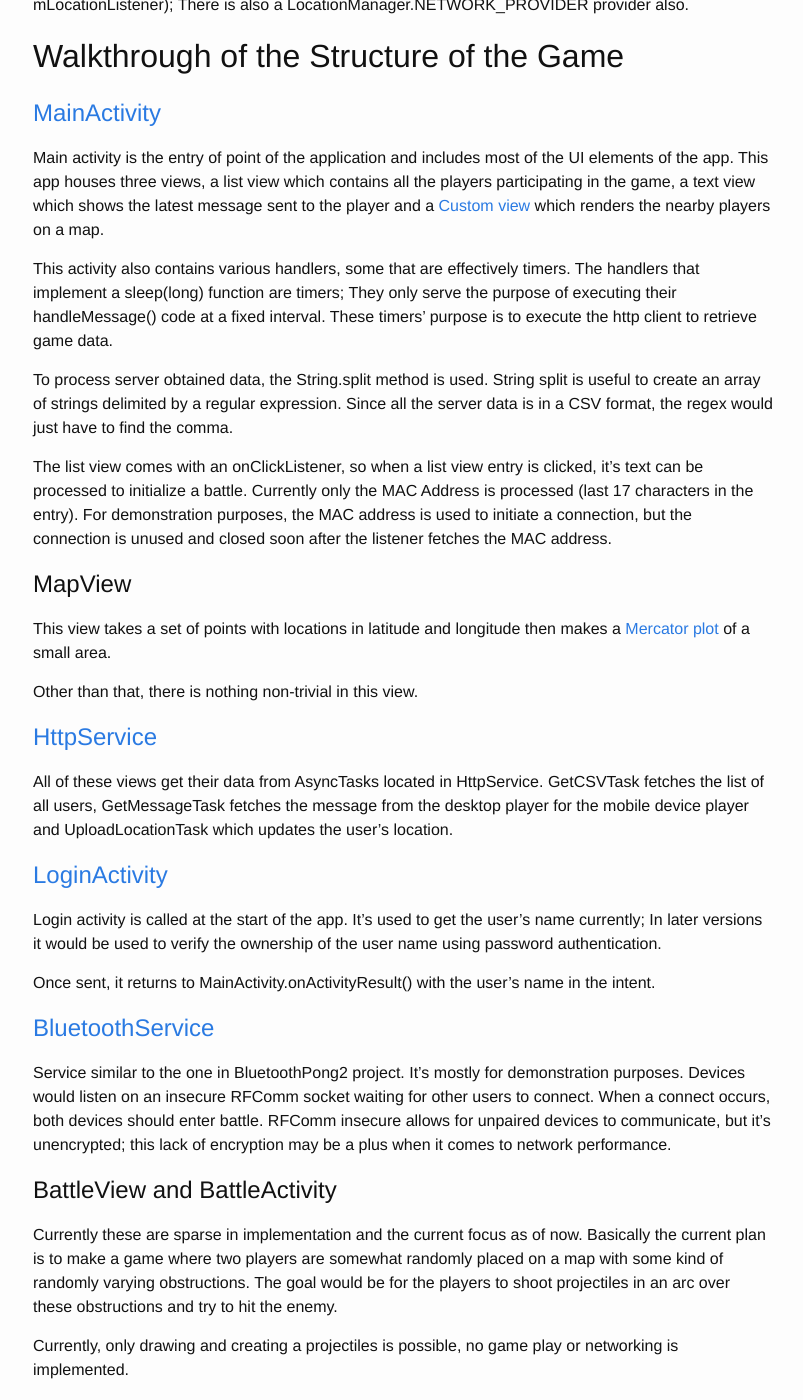
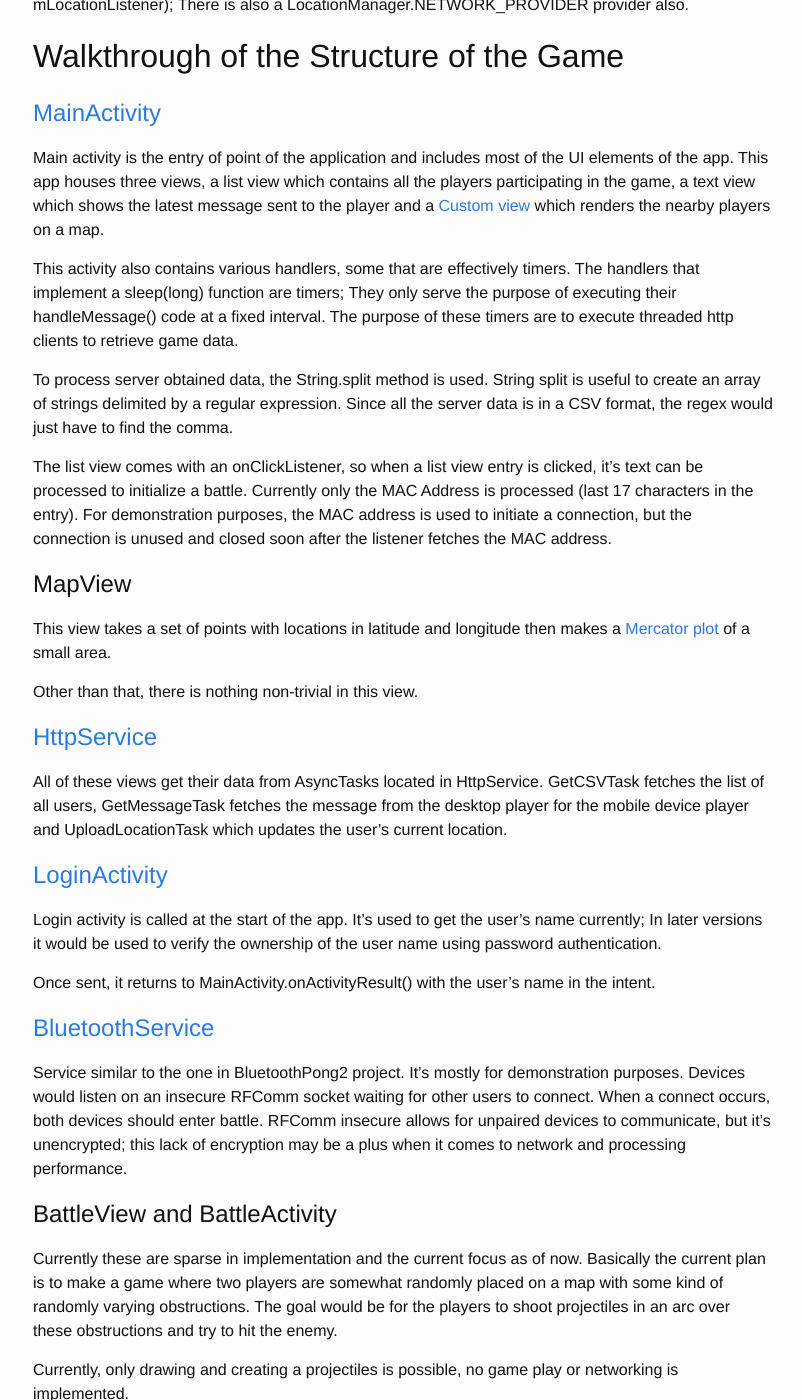
Before and after one commit to adedomin/CSC311-game-design, a Jekyll site: the page built from _posts/2015-04-17-Final Project - Walkthrough.md, in a window 1280 px wide and 1400 px high, scrolled down 1056 px. Shown: the whole window, without its empty margins (237-1040 px from the left). Built offline with Jekyll 4.4.1, drawn with Linux system fonts in a browser that asks for light colours; some of the changed text lies outside the part shown.

Commit message:
updated post

```diff
--- a/_posts/2015-04-17-Final Project - Walkthrough.md
+++ b/_posts/2015-04-17-Final Project - Walkthrough.md
@@ -71,7 +71,7 @@ This app houses three views, a list view which contains all the players particip
 This activity also contains various handlers, some that are effectively timers.
 The handlers that implement a sleep(long) function are timers;
 They only serve the purpose of executing their handleMessage() code at a fixed interval.
-These timers' purpose is to execute the http client to retrieve game data.
+The purpose of these timers are to execute threaded http clients to retrieve game data.
 
 To process server obtained data, the String.split method is used.
 String split is useful to create an array of strings delimited by a regular expression.
@@ -92,7 +92,7 @@ Other than that, there is nothing non-trivial in this view.
 ==============
 
 All of these views get their data from AsyncTasks located in HttpService.
-GetCSVTask fetches the list of all users, GetMessageTask fetches the message from the desktop player for the mobile device player and UploadLocationTask which updates the user's location.
+GetCSVTask fetches the list of all users, GetMessageTask fetches the message from the desktop player for the mobile device player and UploadLocationTask which updates the user's current location.
 
 [LoginActivity](https://github.com/adedomin/CSC311-FInal-Project/blob/master/app/src/main/java/pw/dedominic/csc311_final_project/LoginActivity.java)
 ======================
@@ -109,7 +109,7 @@ Service similar to the one in BluetoothPong2 project. It's mostly for demonstrat
 Devices would listen on an insecure RFComm socket waiting for other users to connect.
 When a connect occurs, both devices should enter battle.
 RFComm insecure allows for unpaired devices to communicate, but it's unencrypted;
-this lack of encryption may be a plus when it comes to network performance.
+this lack of encryption may be a plus when it comes to network and processing performance.
 
 BattleView and BattleActivity
 ==============================
```
Also changed, not shown: other parts of _posts/2015-04-17-Final Project - Walkthrough.md (+3 -3 lines).
